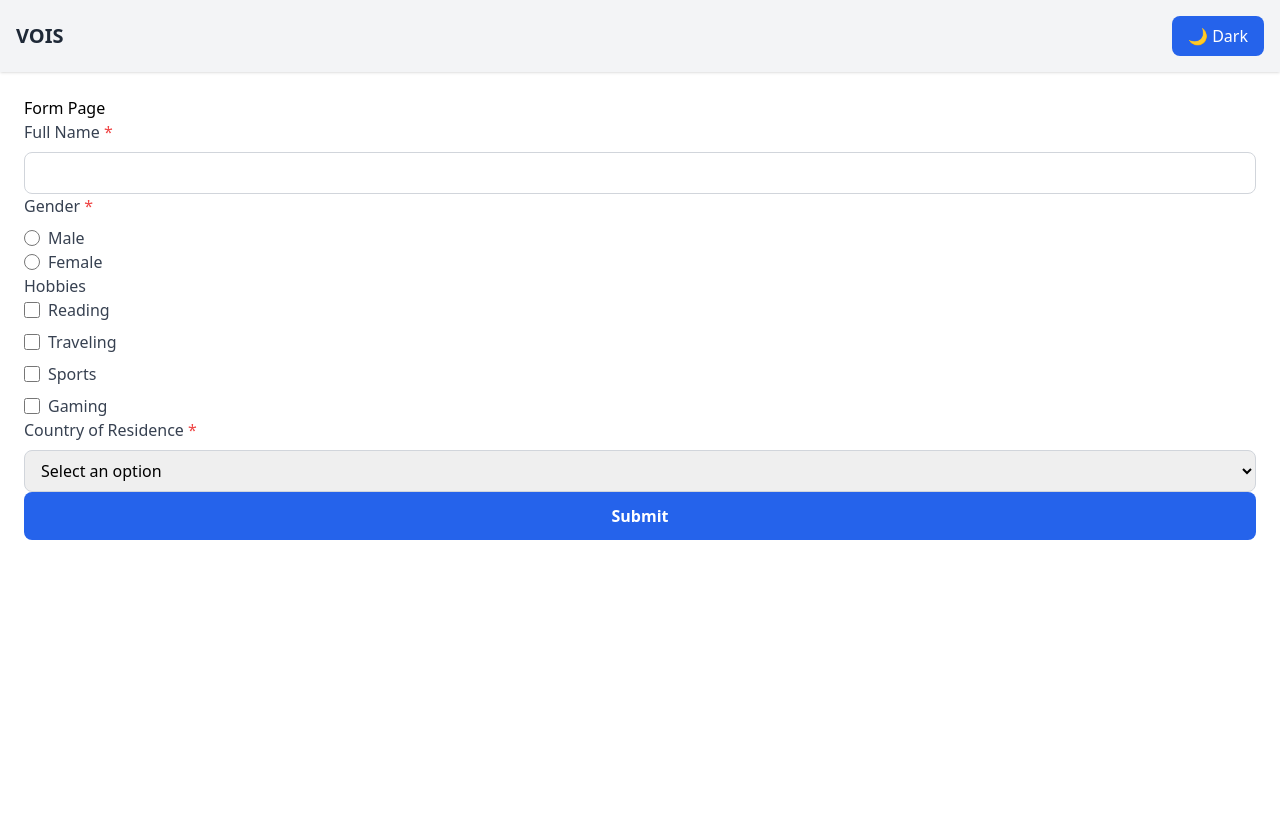
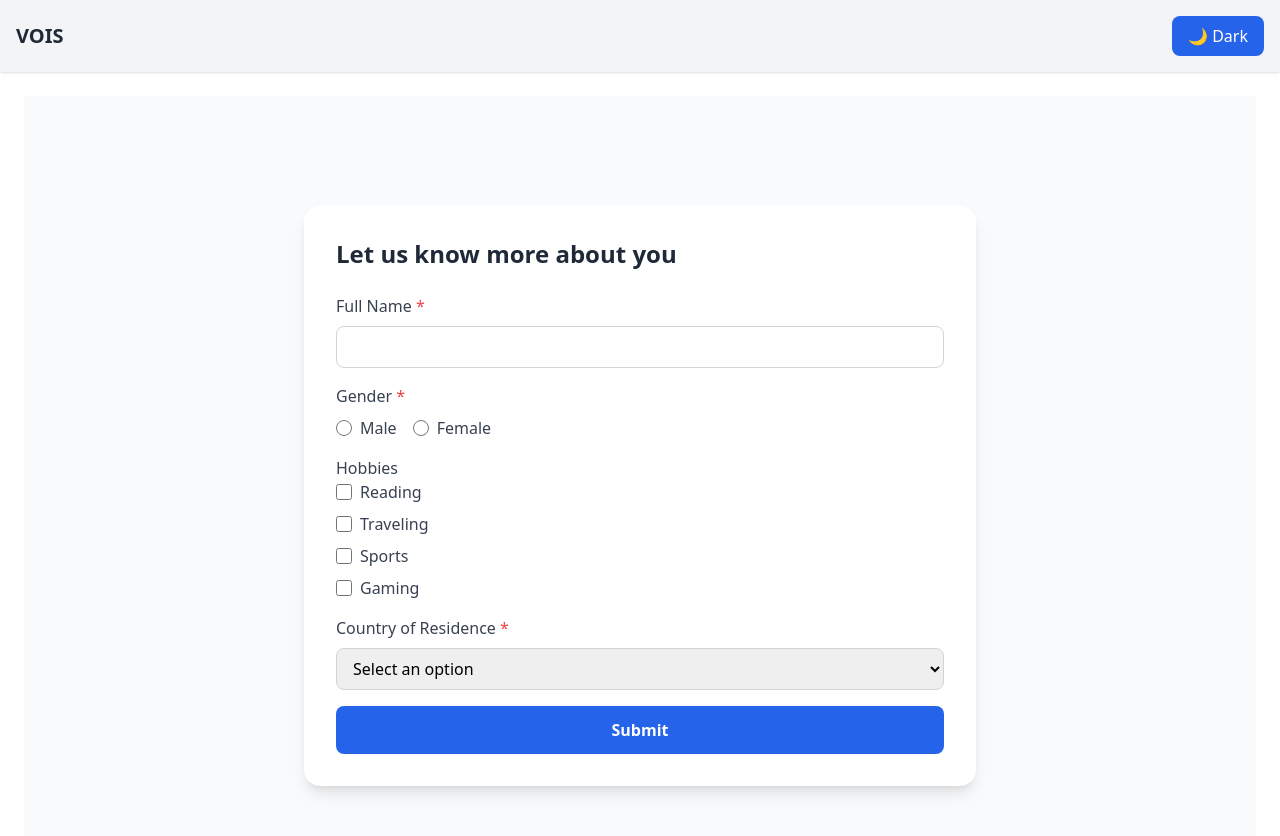
Before and after one commit to marwan-elabhar/kyc-form, a React (Vite) app: page / in a window 1280 px wide. Shown: the top 836 px of the page. Before the commit the page ends 800 px from the top, so only its background shows below. Built offline with nearby package versions, Linux system fonts and the light colour scheme.

Commit message:
UI enhancements

```diff
--- a/src/components/Toast.jsx
+++ b/src/components/Toast.jsx
@@ -2,8 +2,9 @@ export default function Toast({ message, type = 'success', onClose, isVisible })
   if (!isVisible) return null;
 
   const styles = {
-    success: 'bg-green-500 border-green-600',
-    error: 'bg-red-500 border-red-600',
+    success:
+      "bg-green-500 border-green-600 dark:bg-green-600 dark:border-green-700",
+    error: "bg-red-500 border-red-600 dark:bg-red-600 dark:border-red-700",
   };
 
   return (
@@ -16,7 +17,7 @@ export default function Toast({ message, type = 'success', onClose, isVisible })
         <span className="flex-1">{message}</span>
         <button
           onClick={onClose}
-          className="text-white hover:text-gray-200 text-lg font-bold"
+          className="ml-2 text-white hover:text-gray-200 dark:hover:text-gray-300 text-lg font-bold focus:outline-none"
         >
           ×
         </button>
--- a/src/components/fields/CheckboxInput.jsx
+++ b/src/components/fields/CheckboxInput.jsx
@@ -9,8 +9,8 @@ export default function CheckboxInput({ label, options, value, required, error,
     };
 
     return (
-        <div>
-            <label className="mb-2 text-gray-700 font-medium">{label} {required && <span className="text-red-500">*</span>}</label>
+        <div className="my-4">
+            <label className="mb-2 text-gray-700 dark:text-gray-200 font-medium">{label} {required && <span className="text-red-500">*</span>}</label>
             <div className="space-y-2">
                 {options.map((option) => (
                     <label key={option} className="flex items-center space-x-2">
@@ -21,14 +21,14 @@ export default function CheckboxInput({ label, options, value, required, error,
                             value={option}
                             checked={value.includes(option)}
                             onChange={() => handleCheckboxChange(option)}
-                            className="h-4 w-4 text-blue-600 border-gray-300 focus:ring-blue-300 cursor-pointer"
-                        />
-                        <span className="text-gray-700">{option}</span>
+                            className="h-4 w-4 text-blue-600 border-gray-300 rounded focus:ring-blue-300
+                   dark:border-gray-600 dark:bg-gray-800 dark:focus:ring-blue-500"                        />
+                        <span className="text-gray-700 dark:text-gray-200">{option}</span>
                     </label>
                 ))}
+            </div>
+
+            {error && <ErrorMessage message={error} />}
         </div>
-
-            { error && <ErrorMessage message={error} /> }
-        </div >
     );
 }
--- a/src/components/fields/DropdownInput.jsx
+++ b/src/components/fields/DropdownInput.jsx
@@ -1,9 +1,11 @@
 import ErrorMessage from "../ErrorMessage";
 export default function DropdownInput({ label, options, value, required, onChange, error }) {
     return (
-        <div className="flex flex-col">
-            <label className="mb-2 text-gray-700 font-medium">{label} {required && <span className="text-red-500">*</span>}</label>
-            <select className="border rounded-lg px-3 py-2 focus:outline-none focus:ring-2 focus:ring-blue-300 border-gray-300" value={value} onChange={(e) => onChange(e.target.value)}>
+        <div className="flex flex-col my-4">
+            <label className="mb-2 text-gray-700 dark:text-gray-200 font-medium">{label} {required && <span className="text-red-500">*</span>}</label>
+            <select className="border rounded-lg px-3 py-2 focus:outline-none focus:ring-2
+                   border-gray-300 focus:ring-blue-300
+                   dark:border-gray-600 dark:bg-gray-800 dark:text-gray-100 dark:focus:ring-blue-500" value={value} onChange={(e) => onChange(e.target.value)}>
                 <option value="">Select an option</option>
                 {options.map((option) => (
                     <option key={option} value={option}>
--- a/src/components/fields/RadioInput.jsx
+++ b/src/components/fields/RadioInput.jsx
@@ -1,8 +1,9 @@
 import ErrorMessage from "../ErrorMessage";
 export default function RadioInput({ label, options, value, required, onChange, error }) {
     return (
-        <div className="flex flex-col">
-            <label className="mb-2 text-gray-700 font-medium">{label} {required && <span className="text-red-500">*</span>}</label>
+        <div className="flex flex-col my-4">
+            <label className="mb-2 text-gray-700 dark:text-gray-200 font-medium">{label} {required && <span className="text-red-500">*</span>}</label>
+            <div className="flex items-center space-x-4">
                 {options.map((option) => (
                     <div key={option} className="flex items-center space-x-2">
                         <input
@@ -12,10 +13,12 @@ export default function RadioInput({ label, options, value, required, onChange,
                             value={option}
                             checked={value === option}
                             onChange={(e) => onChange(e.target.value)}
-                        className="h-4 w-4 text-blue-600 border-gray-300 focus:ring-blue-300"
-                    />
-                    <span className="text-gray-700">{option}</span>
+                            className="h-4 w-4 text-blue-600 border-gray-300 focus:ring-blue-300
+                         dark:border-gray-600 dark:bg-gray-800 dark:focus:ring-blue-500"                    />
+                        <span className="text-gray-700 dark:text-gray-200">{option}</span>
                     </div>))}
+            </div>
+
             {error && <ErrorMessage message={error} />}
         </div>
     );
--- a/src/components/fields/TextInput.jsx
+++ b/src/components/fields/TextInput.jsx
@@ -1,14 +1,15 @@
 import ErrorMessage from "../ErrorMessage";
 export default function TextInput({ label, required, value, onChange, error }) {
     return (
-        <div className="flex flex-col">
-            <label className="mb-2 text-gray-700 font-medium">
+        <div className="flex flex-col my-4">
+            <label className="mb-2 text-gray-700 dark:text-gray-200 font-medium">
                 {label} {required && <span className="text-red-500">*</span>}
             </label>
             <input
-                className={`border rounded-lg px-3 py-2 focus:outline-none focus:ring-2 ${error
-                        ? "border-red-500 focus:ring-red-300"
-                        : "border-gray-300 focus:ring-blue-300"
+                className={`border rounded-lg px-3 py-2 focus:outline-none focus:ring-2
+          ${error
+                        ? "border-red-500 focus:ring-red-300 dark:border-red-400 dark:focus:ring-red-600"
+                        : "border-gray-300 focus:ring-blue-300 dark:border-gray-600 dark:bg-gray-800 dark:text-gray-100 dark:focus:ring-blue-500"
                     }`}
                 type="text"
                 value={value}
--- a/src/index.css
+++ b/src/index.css
@@ -1,3 +1,18 @@
 @tailwind base;
 @tailwind components;
 @tailwind utilities;
+
+@keyframes slide-in {
+  from {
+    opacity: 0;
+    transform: translateX(100%);
+  }
+  to {
+    opacity: 1;
+    transform: translateX(0);
+  }
+}
+
+.animate-slide-in {
+  animation: slide-in 0.3s ease-out;
+}
--- a/src/pages/Form.jsx
+++ b/src/pages/Form.jsx
@@ -63,8 +63,7 @@ export default function Form() {
 
     const validateField = ({ value, question }) => {
         if (question.type === 'multi_choice') {
-            validateMultiChoice({ value, question })
-            return;
+            return validateMultiChoice({ value, question })
         }
 
 
@@ -110,8 +109,11 @@ export default function Form() {
 
 
     return (
-        <div className="form-container">
-            <h1>Form Page</h1>
+        <div className="min-h-screen bg-gray-50 dark:bg-gray-900 flex items-center justify-center px-4">
+            <div className="w-full max-w-2xl bg-white dark:bg-gray-800 rounded-2xl shadow-lg p-8 transition-colors">
+                <h1 className="text-2xl font-bold text-gray-800 dark:text-gray-100 mb-6">
+                    Let us know more about you
+                </h1>
                 <form onSubmit={handleSubmit} noValidate>
                     {questions.map((question) => {
                         const { id, label, type, options, required, min, max } = question
@@ -133,7 +135,10 @@ export default function Form() {
                             />
                         );
                     })}
-                <button type="submit" className="w-full bg-blue-600 hover:bg-blue-700 text-white font-semibold py-3 px-4 rounded-lg transition-colors">Submit</button>
+                    <button type="submit" className="w-full bg-blue-600 hover:bg-blue-700 text-white font-semibold py-3 px-4
+             rounded-lg transition-colors
+             dark:bg-blue-500 dark:hover:bg-blue-600"
+                    >Submit</button>
 
                     {showSuccess && (
                         <Toast
@@ -145,5 +150,6 @@ export default function Form() {
                     )}
                 </form>
             </div>
+        </div>
     )
 }
```
Lines whose indentation alone changed are shown as unchanged.
